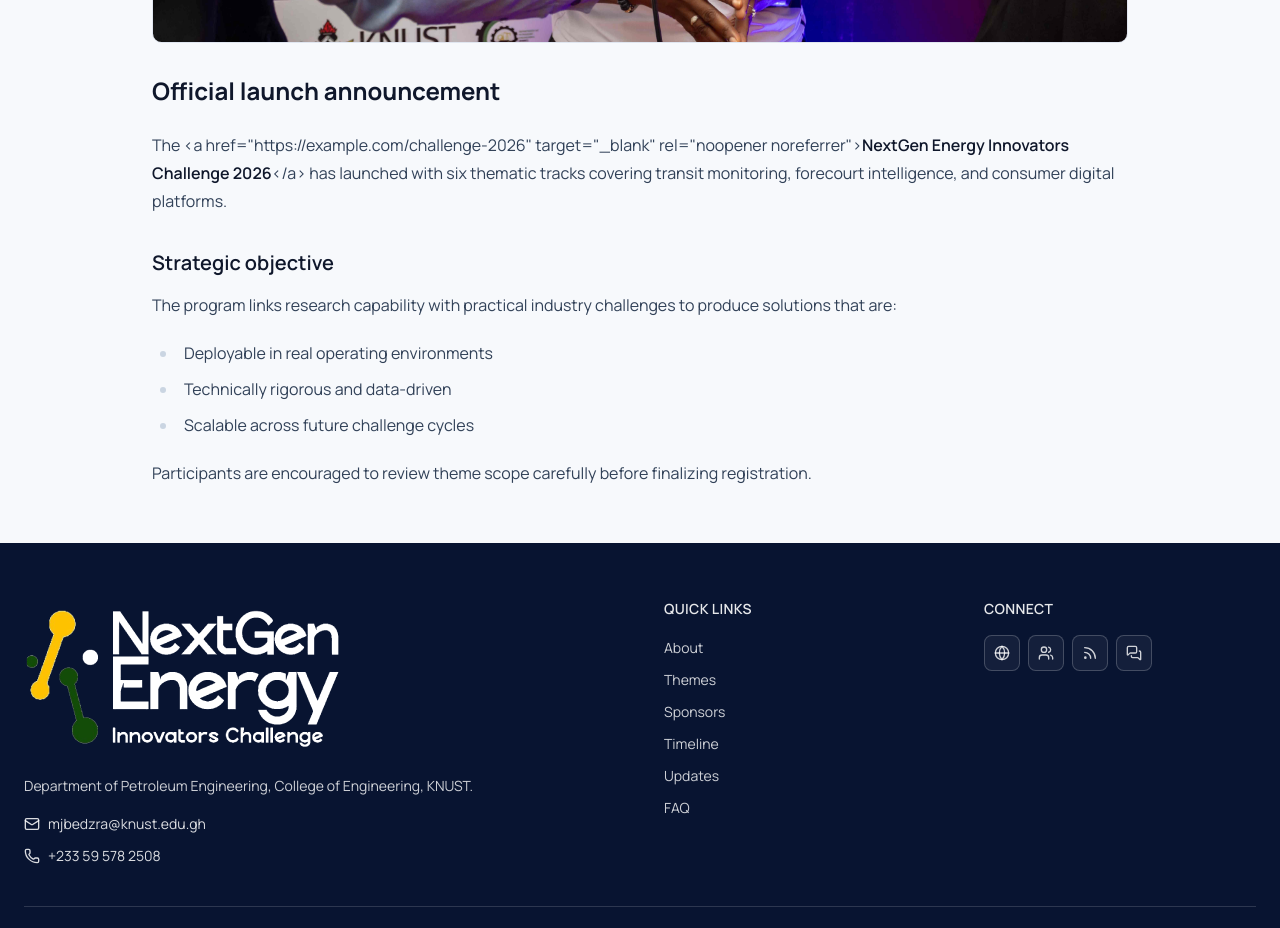
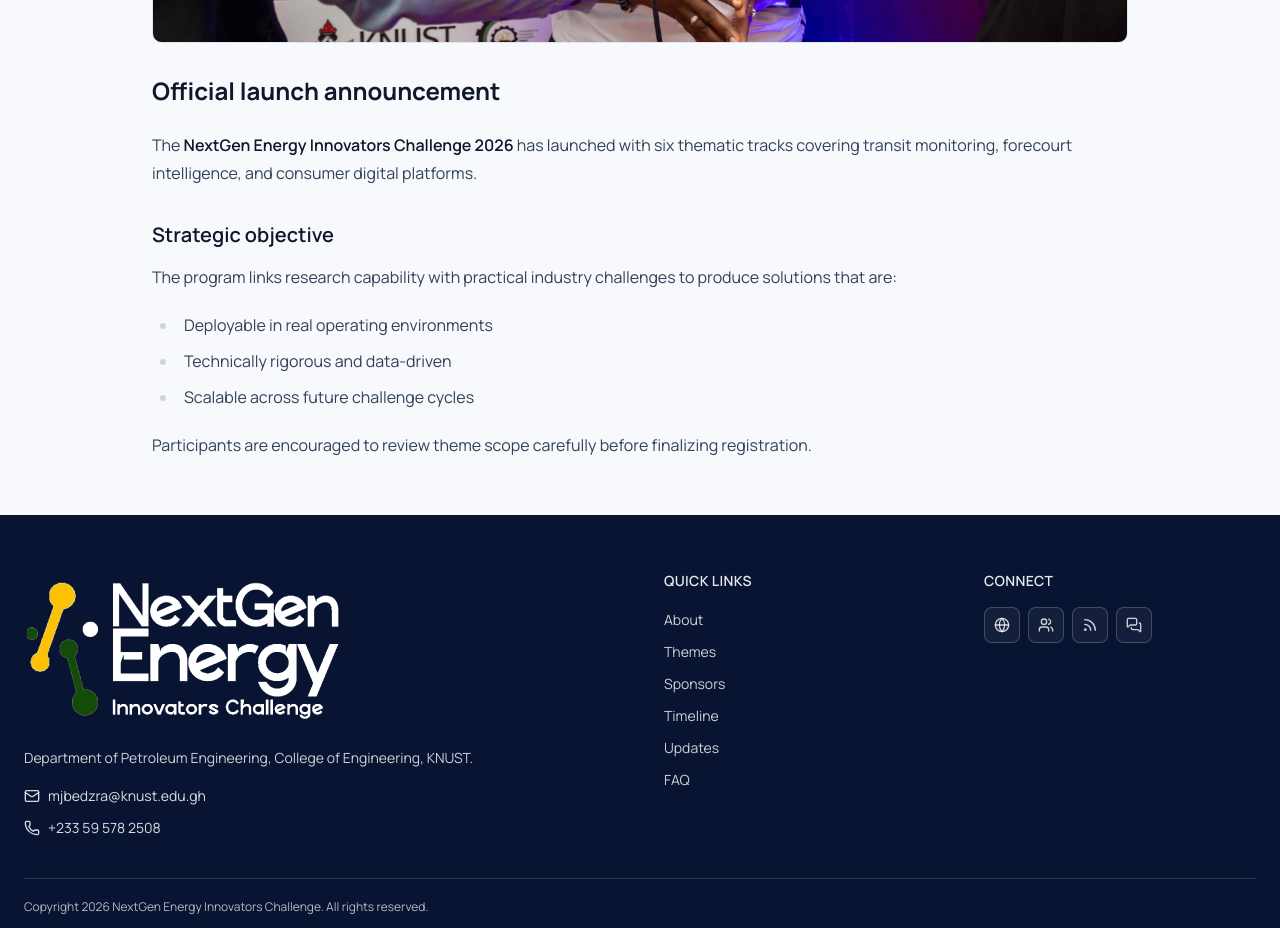
Before and after one commit to LadyTech-03/next-gen-energy-v1, a Next.js app: page /updates/challenge-launch-theme-publication in a window 1280 px wide. Shown: the part 880-1808 px from the top of the page. Built offline with nearby package versions, Linux system fonts and the light colour scheme; no server answers.

Commit message:
removed markdown link

```diff
--- a/data/updates.ts
+++ b/data/updates.ts
@@ -57,7 +57,7 @@
     image: "/images/shepower_knust-136.jpg",
     content: `## Official launch announcement
 
-The <a href="https://example.com/challenge-2026" target="_blank" rel="noopener noreferrer">**NextGen Energy Innovators Challenge 2026**</a> has launched with six thematic tracks covering transit monitoring, forecourt intelligence, and consumer digital platforms.
+The **NextGen Energy Innovators Challenge 2026** has launched with six thematic tracks covering transit monitoring, forecourt intelligence, and consumer digital platforms.
 
 ### Strategic objective
 
```
